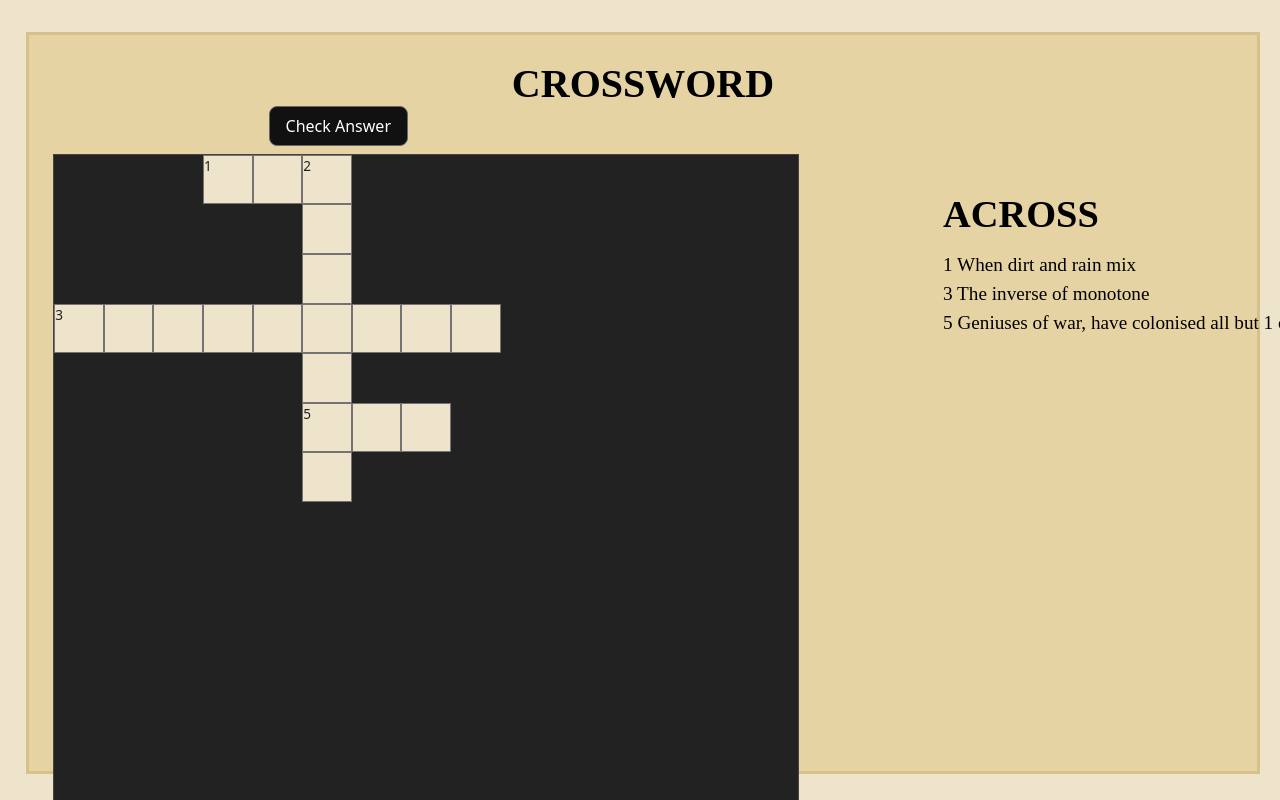
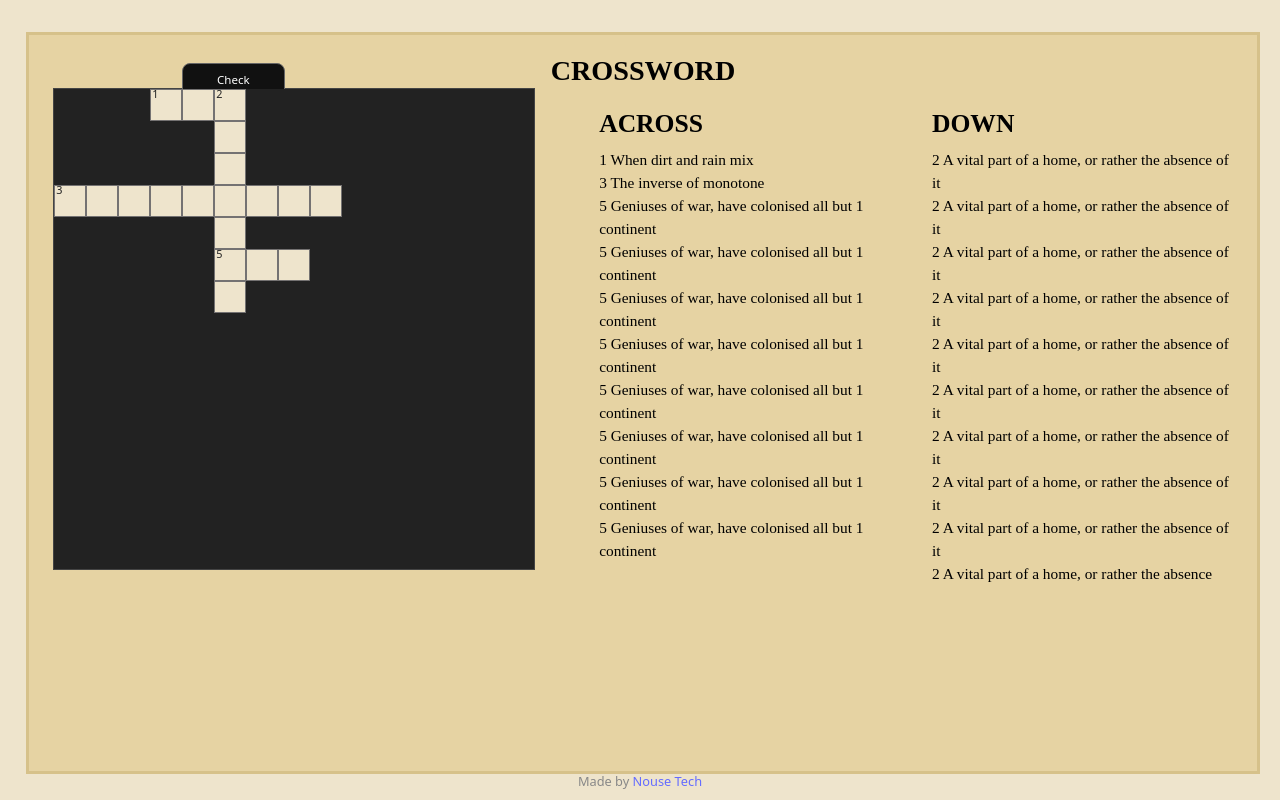
Before and after one commit to yorknouse/puzzles, a React (Vite) app: page / in a window 1280 px wide. Built offline with nearby package versions, Linux system fonts and the light colour scheme.

Commit message:
Fixed all css issues (badly), rearranged some html, workingGrid is now automatically built, jaggedly implemented backspace function on grid

```diff
--- a/src/App.css
+++ b/src/App.css
@@ -1,27 +1,30 @@
+
 #root {
-  max-width: 1280px;
-  margin: 0 auto;
-  padding: 2rem;
+  /* max-width: 1280px; */
+  /* margin: 0 auto; */
+  /* padding: 2rem; */
   text-align: center;
 }
 
 .footer {
-  margin-top: 1.5rem;
+  margin-top: 96.5vh;
+  font-size: 1vw;
   color: #888;
 }
 
 .crossword {
   display: flex;
-  align-items: flex-start;
-  justify-content: flex-start;
-  gap: 9rem;
+  /* align-items: flex-start; */
+  /* justify-content: flex-start; */
+  gap: 5vw;
   margin-left: 2%;
   max-width: none;
+  align-items: flex-start;
 }
 
 .grid {
   display: inline-block;
-  border: 0.01rem solid #444;
+  border: 1px solid #444;
   flex-shrink: 0;
 }
 
@@ -30,19 +33,25 @@
 }
 
 .cell {
-  width: 3.1rem;
-  height: 3.1rem;
-  border: 0.01rem solid #747272;
+  width: 2.5vw;
+  height: 2.5vw;
+  min-width: 25px;
+  min-height: 25px;
+  border: 1px solid #747272;
   box-sizing: border-box;
   position: relative;
   background: #eee4cc;
+
+  display: flex;
+  justify-content: center;
+  align-items: center;
 }
 
 .cell-number {
   position: absolute;
-  top: 0px;
-  left: 0.01rem;
-  font-size: 0.85rem;
+  top: -0.3em;
+  left: 0.1em;
+  font-size: 0.85vw;
   color: #222;
   pointer-events: none;
 }
@@ -58,7 +67,9 @@
   border: none;
   text-transform: uppercase;
   text-align: center;
-  font-size: 2rem;
+  font-size: 1.5vw;
+  font-weight: 400;
+  font-family: inherit;
   background: transparent;
   color: #000;
   outline: none;
@@ -70,17 +81,22 @@
   align-items: center;
   gap: 0.5rem;
   justify-content: flex-start;
-  margin-bottom: 0.5rem;
-  margin-left: 15rem;
+  margin-left: 12vw;
+  margin-top: 3.5vh;
+  position: absolute;
 }
 
 .controls button {
-  padding: 0.5rem 1rem;
+  height: 5vh;
+  width: 8vw;
   background: #111;
   color: #fff;
   border: 1px solid #666;
   cursor: pointer;
   margin: 0;
+  font-size: 0.9vw;
+  font-family: inherit;
+  line-height: 1.5;
 }
 
 .controls button:hover {
@@ -95,7 +111,7 @@
 
 .controls p {
   margin: 0;
-  font-size: 1.5rem;
+  font-size: 1.5vw;
   color: rgb(0, 0, 0);
 }
 .innerbackground {
@@ -120,23 +136,23 @@
 }
 
 .crossword-title {
-  font-size: 2rem;
+  font-size: 2.2vw;
   margin-bottom: 0rem;
-  font-family: "Times New Roman", Times, serif;
+  font-family: "Times New Roman", "Times New Roman", serif;
   color: black;
-  font-weight: bolder;
-  font-size: 2.5rem;
+  font-weight: 700;
+  line-height: 1.2;
 }
 
 .clues {
   display: flex;
-  gap: 0rem;
+  gap: 2vw;
   color: black;
-  font-family: "Times New Roman", Times, serif;
-  font-size: 1.2rem;
+  font-family: "Times New Roman", "Times New Roman", serif;
+  font-size: 1.2vw;
   justify-content: flex-start;
   align-items: flex-start;
-  flex: 1 1 40rem;
+  /* flex: 1 1 40rem; */
 }
 
 .clues .clue-column {
@@ -144,16 +160,16 @@
   list-style-type: none;
   display: flex;
   flex-direction: column;
-
-  width: 30rem;
+  width: 24vw;
 }
 
 .clue-title {
-  font-size: 2.4rem;
+  font-size: 2vw;
   margin-bottom: 0.5rem;
-  font-family: "Times New Roman", Times, serif;
+  font-family: "Times New Roman", "Times New Roman", serif;
   color: black;
-  font-weight: bolder;
+  font-weight: 700;
+  line-height: 1.2;
 }
 
 .title-container {
--- a/src/CrosswordGame.tsx
+++ b/src/CrosswordGame.tsx
@@ -14,12 +14,15 @@ export default function CrosswordGame({ puzzle = puzzle1 }: Props) {
   const inputRefs = useRef<(HTMLInputElement | null)[]>([]); //navigate between cells using arrrow keys
 
   // Convert flat grid to 2D array for rendering
-  const sourceGrid = puzzle.workingGrid; // I think we should only pre-defined answer grid, and build working grid using it. Will update later
+
+  const answerGrid = puzzle.answerGrid;
+
+  const workingGridBuilder: string[] = answerGrid.map((value: string) => value !== "0" ? "1" : "0" ); // build a working grid from the answer grid
+  const sourceGrid = workingGridBuilder;
   const [workingGrid, setWorkingGrid] = useState<string[]>(() =>
     sourceGrid.map((cell) => (cell === "0" ? "0" : "")),
   );
 
-  const answerGrid = puzzle.answerGrid;
   const rows: string[][] = [];
   const sourceRows: string[][] = [];
 
@@ -85,11 +88,27 @@ export default function CrosswordGame({ puzzle = puzzle1 }: Props) {
     r: number,
     c: number,
     e: React.KeyboardEvent<HTMLInputElement>,
+    //moving left kind of thing??
   ) => {
     let newR = r;
     let newC = c;
 
     switch (e.key) {
+      case "Backspace":
+            setWorkingGrid(workingGrid => {
+            const newGrid = [...workingGrid];
+            newGrid[r * size + c] = ""; // remove letter in current cell
+            return newGrid;
+          });
+        if (workingGrid[(r * size + c) - 1] != "0" && (workingGrid[(r * size + c) + 1] == "0" || workingGrid[(r * size + c) + 1] == "")){
+          newC = Math.max(0, c - 1);
+        }
+        else{
+          if(workingGrid[(r * size + c) - size] != "0" && (workingGrid[(r * size + c) + size] == "0" || workingGrid[(r * size + c) + size] == "")){
+            newR = Math.max(0, r - 1);
+          }
+        }
+        break;
       case "ArrowUp":
         newR = Math.max(0, r - 1);
         break;
@@ -105,6 +124,7 @@ export default function CrosswordGame({ puzzle = puzzle1 }: Props) {
       default:
         return; // exit if it's not an arrow key
     }
+
 
     const newIndex = newR * size + newC;
 
@@ -211,13 +231,13 @@ export default function CrosswordGame({ puzzle = puzzle1 }: Props) {
             </div>
           </div>
         </div>
-        <p className="footer">
+      </div>
+      <p className="footer">
           Made by{" "}
           <a href="https://docs.nouse.co.uk/pages/15%20tech-team.html">
             Nouse Tech
           </a>
         </p>
-      </div>
     </div>
   );
 }
--- a/src/Crosswords/puzzle1.json
+++ b/src/Crosswords/puzzle1.json
@@ -20,32 +20,31 @@
         "0","0","0","0","0","0","0","0","0","0","0","0","0","0","0"
     ],
 
-    "workingGrid" : [
-        "0","0","0","1","1","1","0","0","0","0","0","0","0","0","0",
-        "0","0","0","0","0","1","0","0","0","0","0","0","0","0","0",
-        "0","0","0","0","0","1","0","0","0","0","0","0","0","0","0",
-        "1","1","1","1","1","1","1","1","1","0","0","0","0","0","0",
-        "0","0","0","0","0","1","0","0","0","0","0","0","0","0","0",
-        "0","0","0","0","0","1","1","1","0","0","0","0","0","0","0",
-        "0","0","0","0","0","1","0","0","0","0","0","0","0","0","0",
-        "0","0","0","0","0","0","0","0","0","0","0","0","0","0","0",
-        "0","0","0","0","0","0","0","0","0","0","0","0","0","0","0",
-        "0","0","0","0","0","0","0","0","0","0","0","0","0","0","0",
-        "0","0","0","0","0","0","0","0","0","0","0","0","0","0","0",
-        "0","0","0","0","0","0","0","0","0","0","0","0","0","0","0",
-        "0","0","0","0","0","0","0","0","0","0","0","0","0","0","0",
-        "0","0","0","0","0","0","0","0","0","0","0","0","0","0","0",
-        "0","0","0","0","0","0","0","0","0","0","0","0","0","0","0"
-    ],
-
     "hints" : {
         "across" : [
             {"number": 1, "clue": "When dirt and rain mix", "word": "mud"},
             {"number": 3, "clue": "The inverse of monotone", "word": "colourful"},
+            {"number": 5, "clue": "Geniuses of war, have colonised all but 1 continent", "word": "ant"},
+            {"number": 5, "clue": "Geniuses of war, have colonised all but 1 continent", "word": "ant"},
+            {"number": 5, "clue": "Geniuses of war, have colonised all but 1 continent", "word": "ant"},
+            {"number": 5, "clue": "Geniuses of war, have colonised all but 1 continent", "word": "ant"},
+            {"number": 5, "clue": "Geniuses of war, have colonised all but 1 continent", "word": "ant"},
+            {"number": 5, "clue": "Geniuses of war, have colonised all but 1 continent", "word": "ant"},
+            {"number": 5, "clue": "Geniuses of war, have colonised all but 1 continent", "word": "ant"},
             {"number": 5, "clue": "Geniuses of war, have colonised all but 1 continent", "word": "ant"}
+
         ],
         "down" : [
-            {"number": 2, "clue": "A vital part of a home, or rather the absence of it", "word": "doorway"}
+            {"number": 2, "clue": "A vital part of a home, or rather the absence of it", "word": "doorway"},
+            {"number": 2, "clue": "A vital part of a home, or rather the absence of it", "word": "doorway"},
+            {"number": 2, "clue": "A vital part of a home, or rather the absence of it", "word": "doorway"},
+            {"number": 2, "clue": "A vital part of a home, or rather the absence of it", "word": "doorway"},
+            {"number": 2, "clue": "A vital part of a home, or rather the absence of it", "word": "doorway"},
+            {"number": 2, "clue": "A vital part of a home, or rather the absence of it", "word": "doorway"},
+            {"number": 2, "clue": "A vital part of a home, or rather the absence of it", "word": "doorway"},
+            {"number": 2, "clue": "A vital part of a home, or rather the absence of it", "word": "doorway"},
+            {"number": 2, "clue": "A vital part of a home, or rather the absence of it", "word": "doorway"},
+            {"number": 2, "clue": "A vital part of a home, or rather the absence", "word": "doorway"}
         ]
     }
 }
--- a/src/crossword.ts
+++ b/src/crossword.ts
@@ -1,7 +1,6 @@
 export interface CrosswordPuzzle {
   title: string;
   size: number;
-  workingGrid: string[];
   answerGrid: string[];
   hints: Hints;
 }
```
Also changed, not shown: 1 other file (tests, documents, lock files or other folders).
